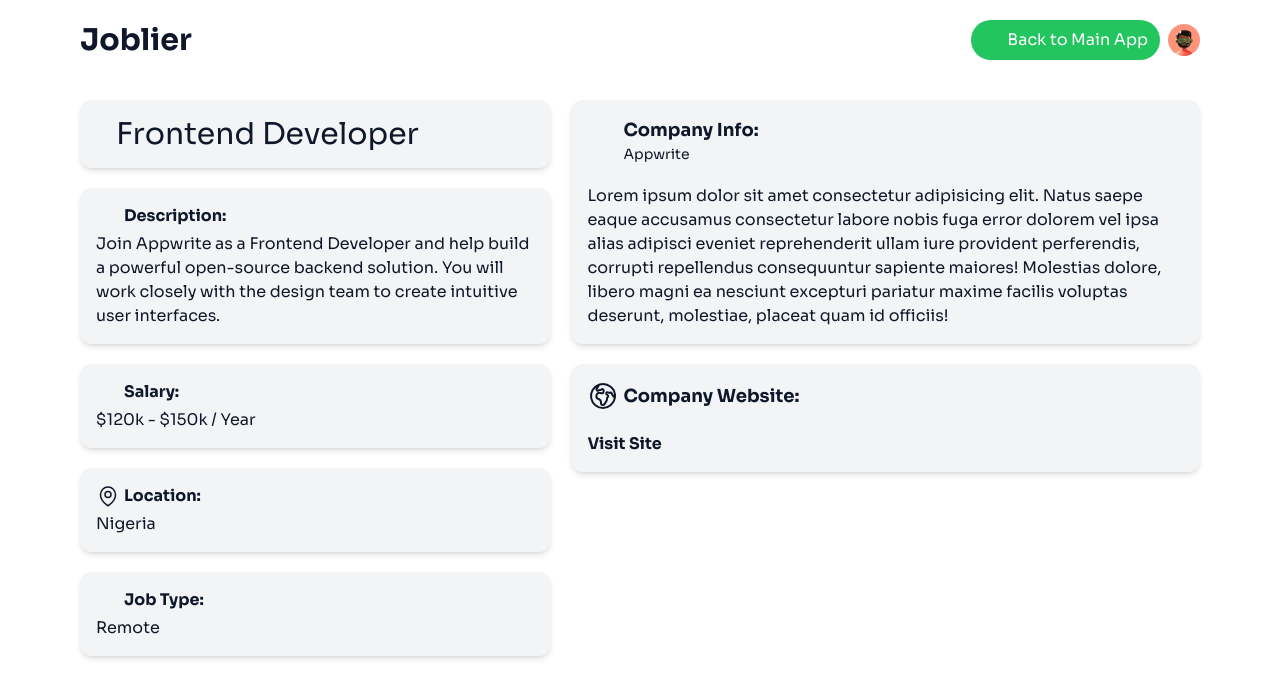
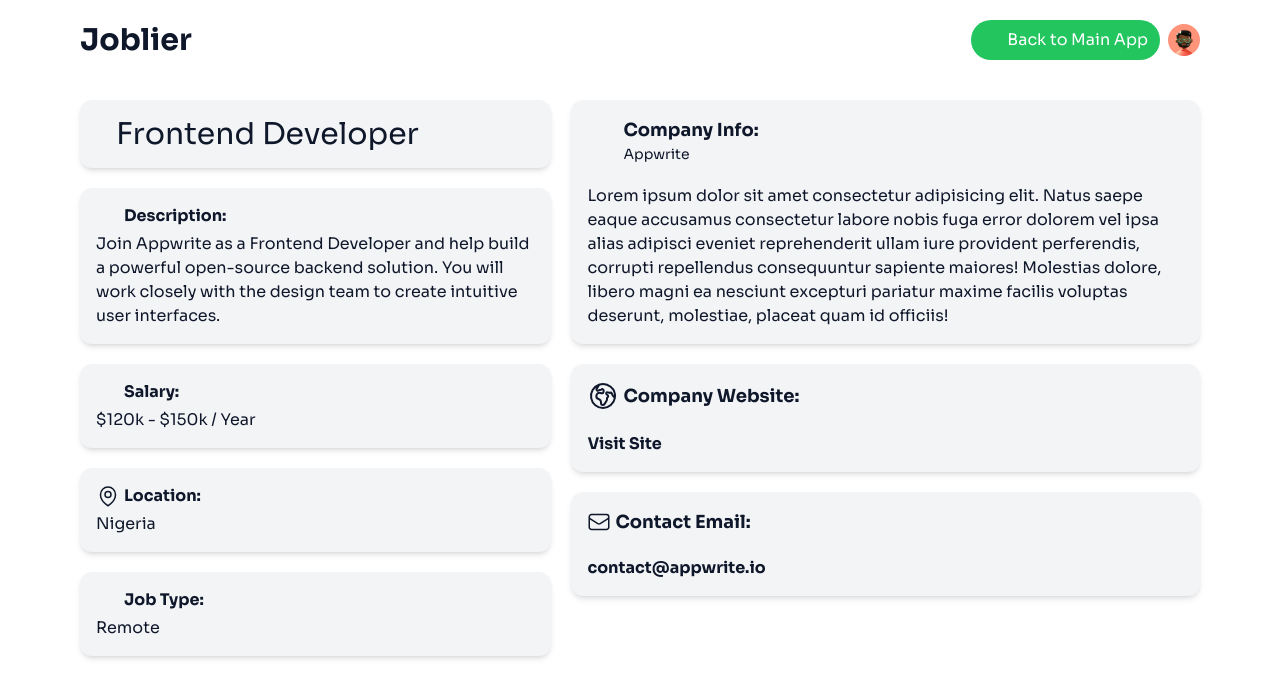
Before and after one commit to fasakinhenry/jobsearch, a React (Vite) app: page /jobs/1 in a window 1280 px wide. Shown: the top 698 px of the page. Built offline with nearby package versions, Linux system fonts and the light colour scheme; some icons are missing.

Commit message:
added a contact email section

```diff
--- a/src/pages/App/ParticularJob.jsx
+++ b/src/pages/App/ParticularJob.jsx
@@ -14,7 +14,7 @@ import avatar from "../../assets/images/avatars/avatar6.png";
 import { jobs } from "../User/jobs";
 import { useParams } from "react-router-dom";
 import { useEffect, useState } from "react";
-import { MapPinIcon } from "@heroicons/react/24/outline";
+import { EnvelopeIcon, MapPinIcon } from "@heroicons/react/24/outline";
 import { GlobeEuropeAfricaIcon } from "@heroicons/react/24/outline";
 
 const ParticularJob = () => {
@@ -121,6 +121,18 @@ const ParticularJob = () => {
                   <Link21 />
                 </Link>
               </div>
+              <div className="grid bg-gray-100 rounded-xl p-4 shadow-md">
+                <div className="flex items-center gap-1 mb-5">
+                  <EnvelopeIcon className="h-6 w-6"/>
+                  <div className="grid ">
+                    <h2 className="font-bold text-lg">Contact Email:</h2>
+                  </div>
+                </div>
+
+                <Link to={currentJob && currentJob[0].website} target="_blank" className="font-bold hover:text-green-700 flex items-center gap-1">
+                 {currentJob && currentJob[0].email}
+                </Link>
+              </div>
             </div>
           </div>
         </div>
```
